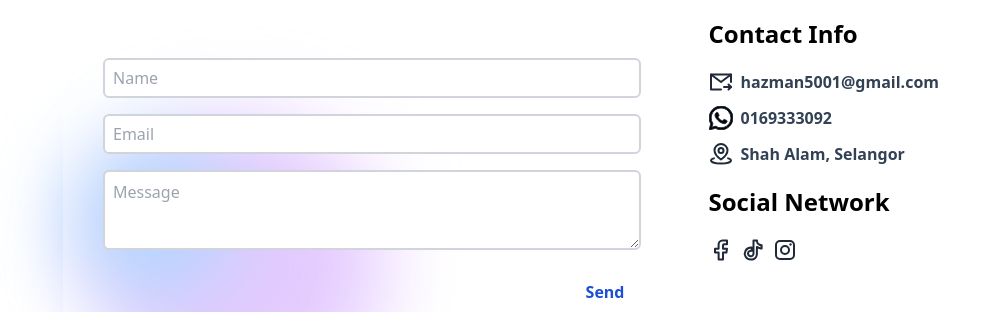
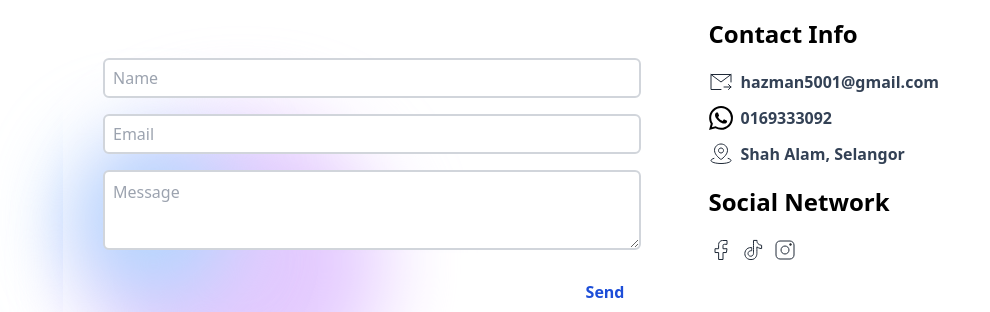
Before and after one commit to Hazman97/hazman5540, a Vue app: page /portfolio in a window 1280 px wide. Shown: the part 2174-2486 px from the top of the page, without its empty margins (129-1119 px from the left). Built offline with nearby package versions, Linux system fonts and the light colour scheme.

Commit message:
fix: Update scroll behavior and adjust stroke widths in contact.vue icons

```diff
--- a/src/router/index.ts
+++ b/src/router/index.ts
@@ -79,7 +79,7 @@ const router = createRouter({
     } else if (savedPosition) {
       return savedPosition;
     } else {
-      return { top: 0 };
+      return { top: 0, behavior: "smooth" };
     }
   },
 });
--- a/src/views/portfolio/contact.vue
+++ b/src/views/portfolio/contact.vue
@@ -108,25 +108,25 @@
                 >
                   <path
                     d="M44 24V9H24H4V24V39H24"
-                    stroke-width="4"
+                    stroke-width="2"
                     stroke-linecap="round"
                     stroke-linejoin="round"
                   />
                   <path
                     d="M44 34L30 34"
-                    stroke-width="4"
+                    stroke-width="2"
                     stroke-linecap="round"
                     stroke-linejoin="round"
                   />
                   <path
                     d="M39 29L44 34L39 39"
-                    stroke-width="4"
+                    stroke-width="2"
                     stroke-linecap="round"
                     stroke-linejoin="round"
                   />
                   <path
                     d="M4 9L24 24L44 9"
-                    stroke-width="4"
+                    stroke-width="2"
                     stroke-linecap="round"
                     stroke-linejoin="round"
                   />
@@ -152,7 +152,7 @@
                   <title>WhatsApp icon</title>
                   <path
                     d="M17.472 14.382c-.297-.149-1.758-.867-2.03-.967-.273-.099-.471-.148-.67.15-.197.297-.767.966-.94 1.164-.173.199-.347.223-.644.075-.297-.15-1.255-.463-2.39-1.475-.883-.788-1.48-1.761-1.653-2.059-.173-.297-.018-.458.13-.606.134-.133.298-.347.446-.52.149-.174.198-.298.298-.497.099-.198.05-.371-.025-.52-.075-.149-.669-1.612-.916-2.207-.242-.579-.487-.5-.669-.51-.173-.008-.371-.01-.57-.01-.198 0-.52.074-.792.372-.272.297-1.04 1.016-1.04 2.479 0 1.462 1.065 2.875 1.213 3.074.149.198 2.096 3.2 5.077 4.487.709.306 1.262.489 1.694.625.712.227 1.36.195 1.871.118.571-.085 1.758-.719 2.006-1.413.248-.694.248-1.289.173-1.413-.074-.124-.272-.198-.57-.347m-5.421 7.403h-.004a9.87 9.87 0 01-5.031-1.378l-.361-.214-3.741.982.998-3.648-.235-.374a9.86 9.86 0 01-1.51-5.26c.001-5.45 4.436-9.884 9.888-9.884 2.64 0 5.122 1.03 6.988 2.898a9.825 9.825 0 012.893 6.994c-.003 5.45-4.437 9.884-9.885 9.884m8.413-18.297A11.815 11.815 0 0012.05 0C5.495 0 .16 5.335.157 11.892c0 2.096.547 4.142 1.588 5.945L.057 24l6.305-1.654a11.882 11.882 0 005.683 1.448h.005c6.554 0 11.89-5.335 11.893-11.893a11.821 11.821 0 00-3.48-8.413Z"
-                  />
+                    stroke-width="0.01" />
                 </svg>
               </span>
               0169333092
@@ -172,20 +172,20 @@
                 >
                   <path
                     d="M9.85786 32.7574C6.23858 33.8432 4 35.3432 4 37C4 40.3137 12.9543 43 24 43C35.0457 43 44 40.3137 44 37C44 35.3432 41.7614 33.8432 38.1421 32.7574"
-                    stroke-width="4"
+                    stroke-width="2"
                     stroke-linecap="round"
                     stroke-linejoin="round"
                   />
                   <path
                     d="M24 35C24 35 37 26.504 37 16.6818C37 9.67784 31.1797 4 24 4C16.8203 4 11 9.67784 11 16.6818C11 26.504 24 35 24 35Z"
                     fill="transparent"
-                    stroke-width="4"
+                    stroke-width="2"
                     stroke-linejoin="round"
                   />
                   <path
                     d="M24 22C26.7614 22 29 19.7614 29 17C29 14.2386 26.7614 12 24 12C21.2386 12 19 14.2386 19 17C19 19.7614 21.2386 22 24 22Z"
                     fill="transparent"
-                    stroke-width="4"
+                    stroke-width="2"
                     stroke-linejoin="round"
                   />
                 </svg>
@@ -213,7 +213,7 @@
                     <path
                       d="M36 12.5997H31.2489H29.9871C28.9009 12.5997 28.0203 13.4803 28.0203 14.5666V21.4674H36L34.8313 29.0643H28.0203V43H19.2451V29.0643H12V21.4674H19.1515L19.2451 14.2563L19.2318 12.9471C19.1879 8.60218 22.6745 5.04434 27.0194 5.0004C27.0459 5.00013 27.0724 5 27.0989 5H36V12.5997Z"
                       fill="transparent"
-                      stroke-width="4"
+                      stroke-width="2"
                       stroke-linejoin="round"
                     />
                   </svg> </span
@@ -236,7 +236,7 @@
                     <path
                       d="M21.358 19.1399C15.4694 18.8558 11.3762 20.9553 9.07838 25.4384C5.63169 32.163 8.48026 43.1666 19.9788 43.1666C31.4774 43.1666 31.81 32.0554 31.81 30.8914C31.81 30.1154 31.81 25.7764 31.81 17.8746C34.2694 19.4323 36.343 20.37 38.0308 20.6877C39.7186 21.0053 40.7915 21.1461 41.2497 21.11V14.6343C39.6886 14.4461 38.3386 14.0873 37.1997 13.5581C35.4913 12.7643 32.1037 10.5611 32.1037 7.33208C32.106 7.34787 32.106 6.51493 32.1037 4.83325H24.9857C24.9645 20.6493 24.9645 29.3353 24.9857 30.8914C25.0175 33.2255 23.2068 36.4905 19.5355 36.4905C15.8642 36.4905 14.0535 33.2281 14.0535 31.1239C14.0535 29.8357 14.496 27.9685 16.3251 26.5858C17.4098 25.7658 18.9153 25.4384 21.358 25.4384C21.358 24.6828 21.358 22.5833 21.358 19.1399Z"
                       fill="transparent"
-                      stroke-width="4"
+                      stroke-width="2"
                       stroke-linejoin="round"
                     />
                   </svg>
@@ -258,13 +258,13 @@
                     <path
                       d="M34 6H14C9.58172 6 6 9.58172 6 14V34C6 38.4183 9.58172 42 14 42H34C38.4183 42 42 38.4183 42 34V14C42 9.58172 38.4183 6 34 6Z"
                       fill="transparent"
-                      stroke-width="4"
+                      stroke-width="2"
                       stroke-linejoin="round"
                     />
                     <path
                       d="M24 32C28.4183 32 32 28.4183 32 24C32 19.5817 28.4183 16 24 16C19.5817 16 16 19.5817 16 24C16 28.4183 19.5817 32 24 32Z"
                       fill="transparent"
-                      stroke-width="4"
+                      stroke-width="2"
                       stroke-linejoin="round"
                     />
                     <path
```
